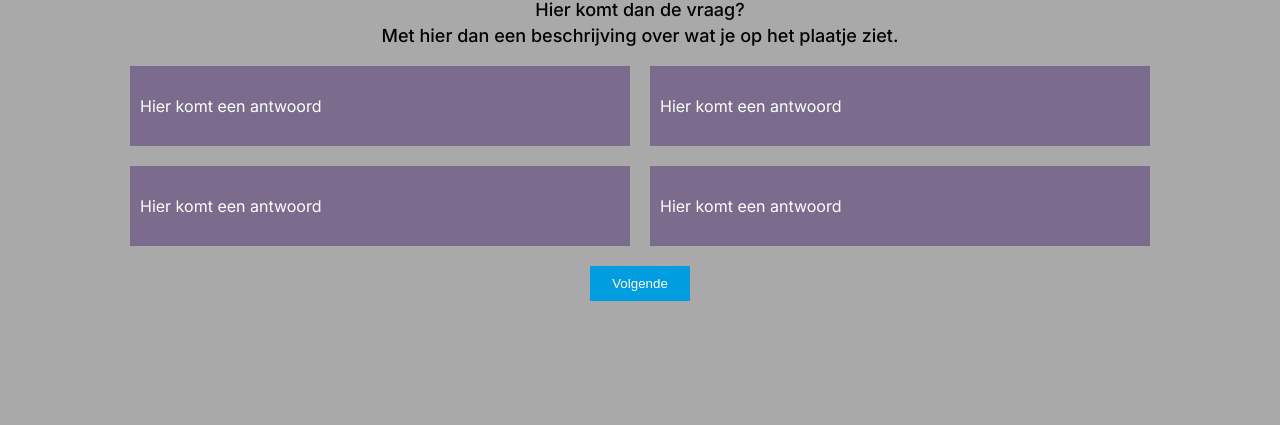
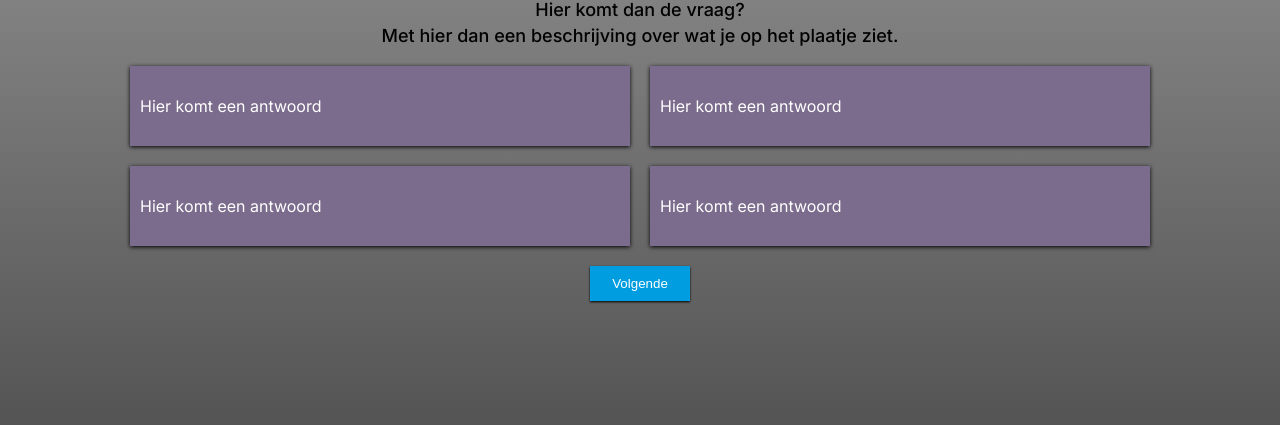
Before and after one commit to PebblesDV/CBR-Challenge, a PHP site: page /question.php in a window 1280 px wide. Shown: the part 375-800 px from the top of the page. Run offline with PHP 8.4, Linux system fonts and the light colour scheme; data that the repository does not hold is empty.

Commit message:
added styling

```diff
--- a/css/header.css
+++ b/css/header.css
@@ -5,6 +5,7 @@
   display: flex;
   justify-content: center;
   align-items: center;
+  filter: drop-shadow(black 0px 2px 5px);
 }
 
 .logo {
--- a/css/question.css
+++ b/css/question.css
@@ -38,6 +38,7 @@
   width: 500px;
   display: flex;
   align-items: center;
+  filter: drop-shadow(black 0px 1px 2px);
 }
 
 .answer-card:hover {
@@ -60,6 +61,7 @@
   color: white;
   padding: 10px;
   margin-top: 20px;
+  filter: drop-shadow(black 0px 1px 1px);
 }
 
 .button:hover {
--- a/css/style.css
+++ b/css/style.css
@@ -2,5 +2,7 @@ body {
   margin: 0;
   padding: 0;
   font-family: "Inter", sans-serif;
-  background-color: #a9a9a9;
+  background-image: linear-gradient(#a9a9a9, #545454);
+  min-height: 100vh;
+  background-repeat: no-repeat;
 }
--- a/question.php
+++ b/question.php
@@ -26,11 +26,9 @@
 
         <!-- dit is de code om door alle antwoorden heen te loopen en die te laten zien als dat eenmaal kan!! -->
         <!-- <?php foreach ($var as $key => $var) : ?>
-            <a href="" class="">
                 <div class="answer-card">
                     <p class="answer">Hier komt een antwoord</p>
                 </div>
-            </a>
         <?php endforeach; ?> -->
 
         <!-- dit is alleen even hardcoded om te checken hoe het staat:)) -->
```
